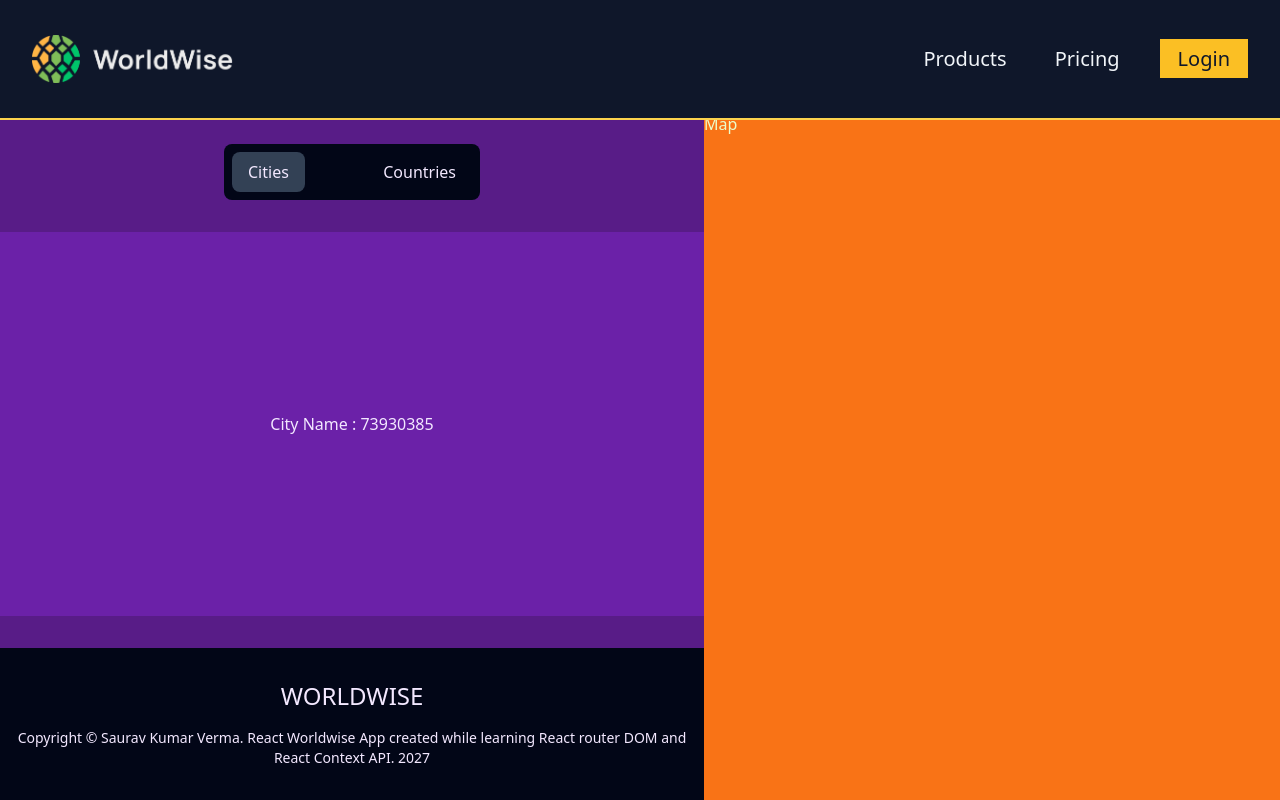
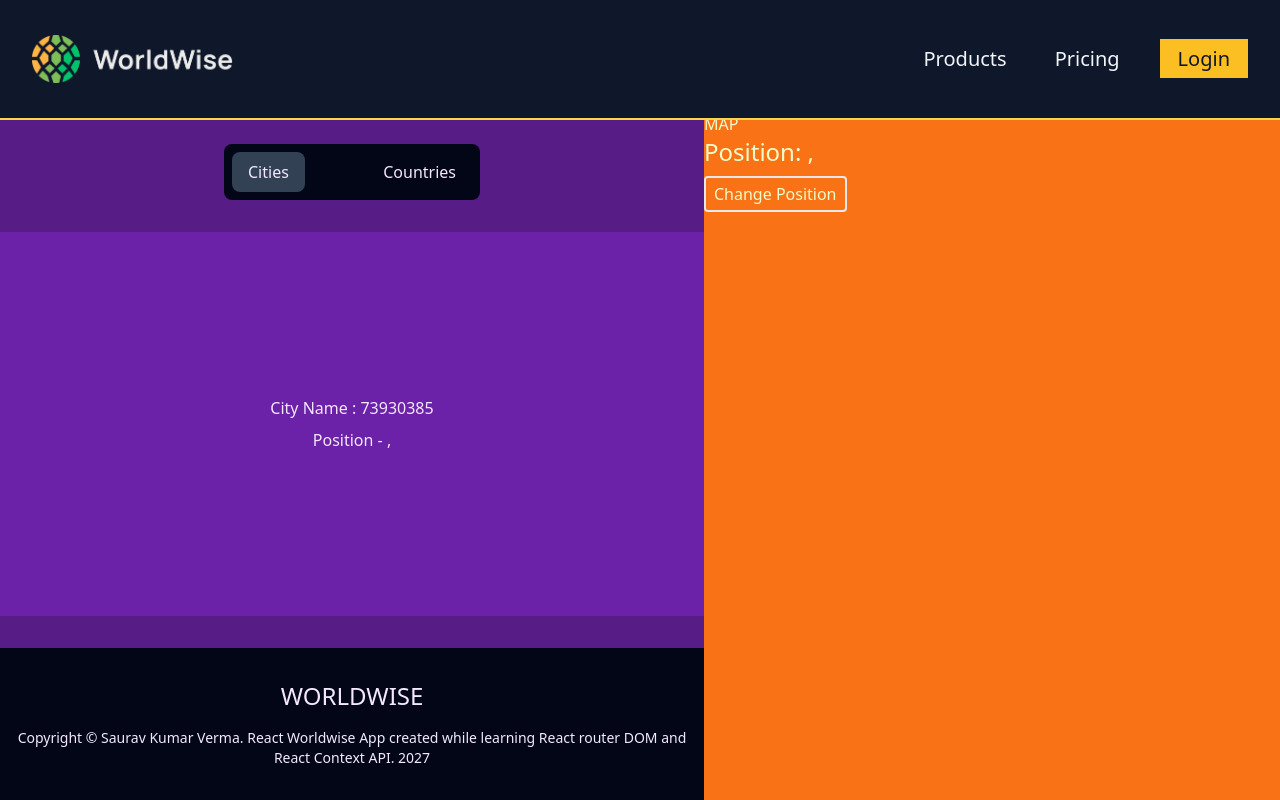
Before and after one commit to saurav-verma-01/React-router-context, a React (Vite) app: page /app/cities/73930385 in a window 1280 px wide. Built offline with nearby package versions, Linux system fonts and the light colour scheme; data requests are answered from the project's data file.

Commit message:
utilized useSearchParam Hook to access and change data stored in URL

```diff
--- a/src/components/City.jsx
+++ b/src/components/City.jsx
@@ -1,11 +1,17 @@
-import { useParams } from "react-router-dom";
+import { useParams, useSearchParams } from "react-router-dom";
 
 const City = () => {
   const param = useParams();
-  console.log(param);
+
+  const [searchParams, setSearchParams] = useSearchParams();
+  const lat = searchParams.get("lat");
+  const lng = searchParams.get("lng");
   return (
-    <div className="bg-purple-800 h-full flex items-center justify-center">
-      City Name : {param.id}
+    <div className="bg-purple-800 h-full flex items-center justify-center flex-col gap-2">
+      <h1>City Name : {param.id}</h1>
+      <h2>
+        Position - {lat}, {lng}
+      </h2>
     </div>
   );
 };
--- a/src/components/CityItem.jsx
+++ b/src/components/CityItem.jsx
@@ -8,13 +8,14 @@
   }).format(new Date(date));
 
 const CityItem = ({ city }) => {
-  const { cityName, emoji, date, id } = city;
-  console.log(cityName, emoji, date, id);
+  const { cityName, emoji, date, id, position } = city;
+
+  const queryString = `${id}?lat=${position.lat}&lng=${position.lng}`;
   return (
     <div>
       <Link
         className="bg-slate-800 flex py-2 px-4 rounded-md gap-8"
-        to={`${id}`}
+        to={`${queryString}`}
       >
         <div className="flex items-center gap-4">
           <span className="text-sm">{emoji}</span>
--- a/src/components/Map.jsx
+++ b/src/components/Map.jsx
@@ -1,6 +1,25 @@
+import { useSearchParams } from "react-router-dom";
+
 const Map = () => {
+  const [searchParams, setSearchParams] = useSearchParams();
+  const lat = searchParams.get("lat");
+  const lng = searchParams.get("lng");
+
   return (
-    <div className="h-full bg-orange-500 basis-full shrink pt-28">Map</div>
+    <div className="h-full bg-orange-500 basis-full shrink pt-28">
+      <h1>MAP </h1>
+      <h2 className="text-2xl">
+        Position: {lat}, {lng}
+      </h2>
+      <button
+        className="border-2 py-1 px-2 rounded mt-2"
+        onClick={() => {
+          setSearchParams({ lat: 24, lng: 48 });
+        }}
+      >
+        Change Position
+      </button>
+    </div>
   );
 };
 
```
